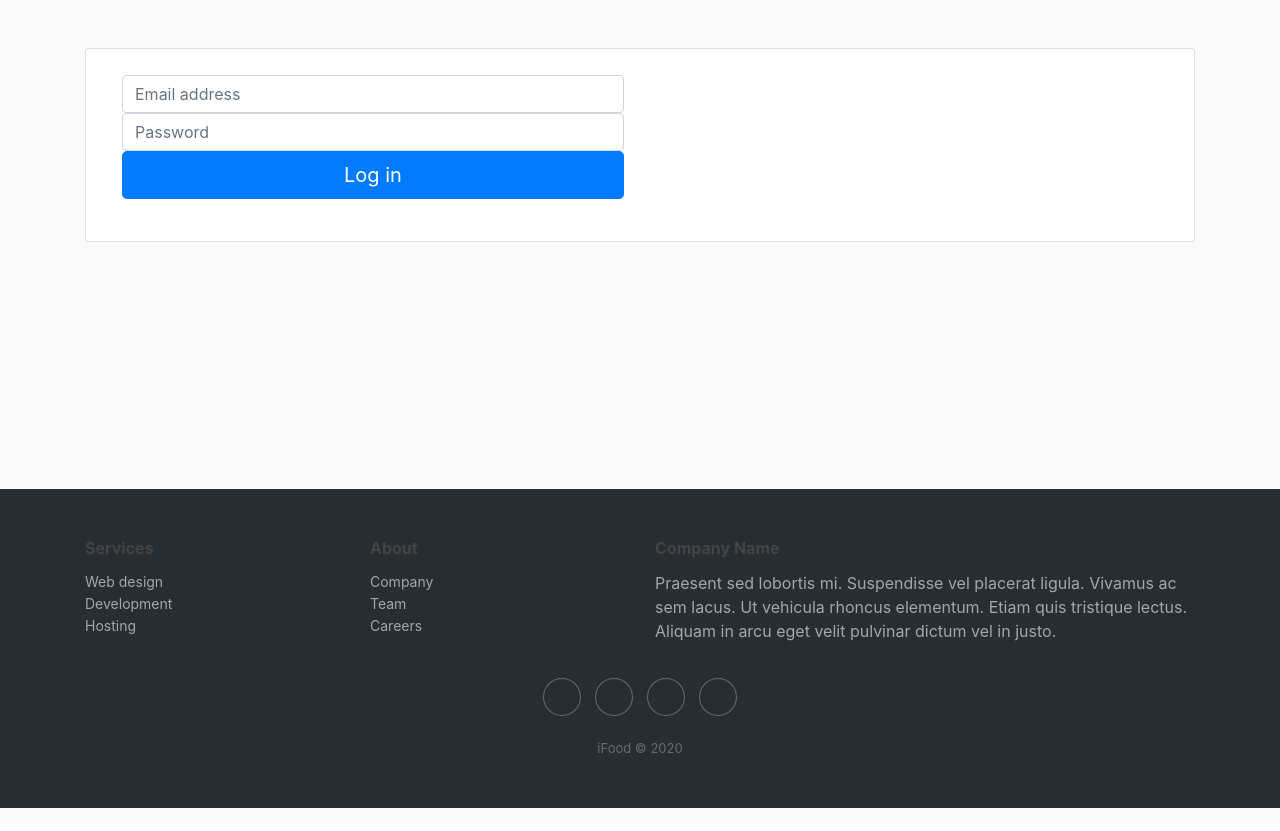
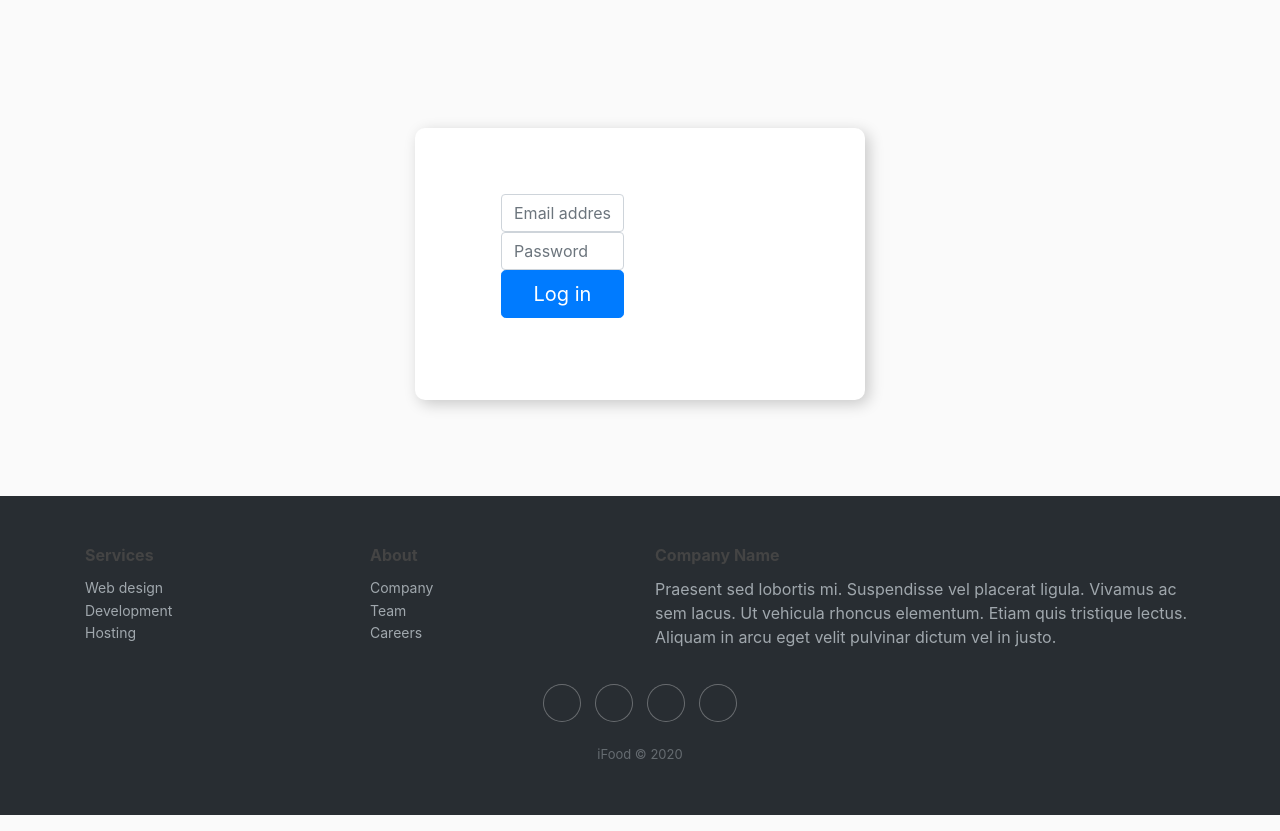
Before and after one commit to projectcapstonea/capstone-project, a Flask app: page /login in a window 1280 px wide. Shown: the part 56-887 px from the top of the page. Before the commit the page ends 864 px from the top, so only its background shows below. Run offline with Flask 2, Linux system fonts and the light colour scheme; parts of the project's set-up code (start-up, migrations or seed data) failed here and were passed over; some libraries are stand-ins or nearby versions.

Commit message:
Update site.css

```diff
--- a/project/static/content/site.css
+++ b/project/static/content/site.css
@@ -25,12 +25,22 @@ h1, h2, h3, h4, h5, h6 {
     }
 
 .content-section {
-    background: #ffffff;
-    padding: 10px 20px;
-    border: 1px solid #dddddd;
-    border-radius: 3px;
-    margin-bottom: 20px;
+    padding: 80px 0;
 }
+
+    .content-section form {
+        max-width: 450px;
+        margin: 0 auto;
+        padding: 50px 70px 50px;
+        border-radius: 10px;
+        box-shadow: 4px 4px 15px rgba(0, 0, 0, 0.2);
+        background-color: white;
+    }
+
+        .content-section form .logo {
+            text-align: center;
+            padding: 0 0 50px;
+        }
 
 .article-title {
     color: #444444;
@@ -155,6 +165,7 @@ a.article-title:hover {
     margin: 0 8px;
     color: #fff;
     opacity: 0.75;
+    padding-top: 10px;
 }
 
     .footer-dark .item.social > a:hover {
```
